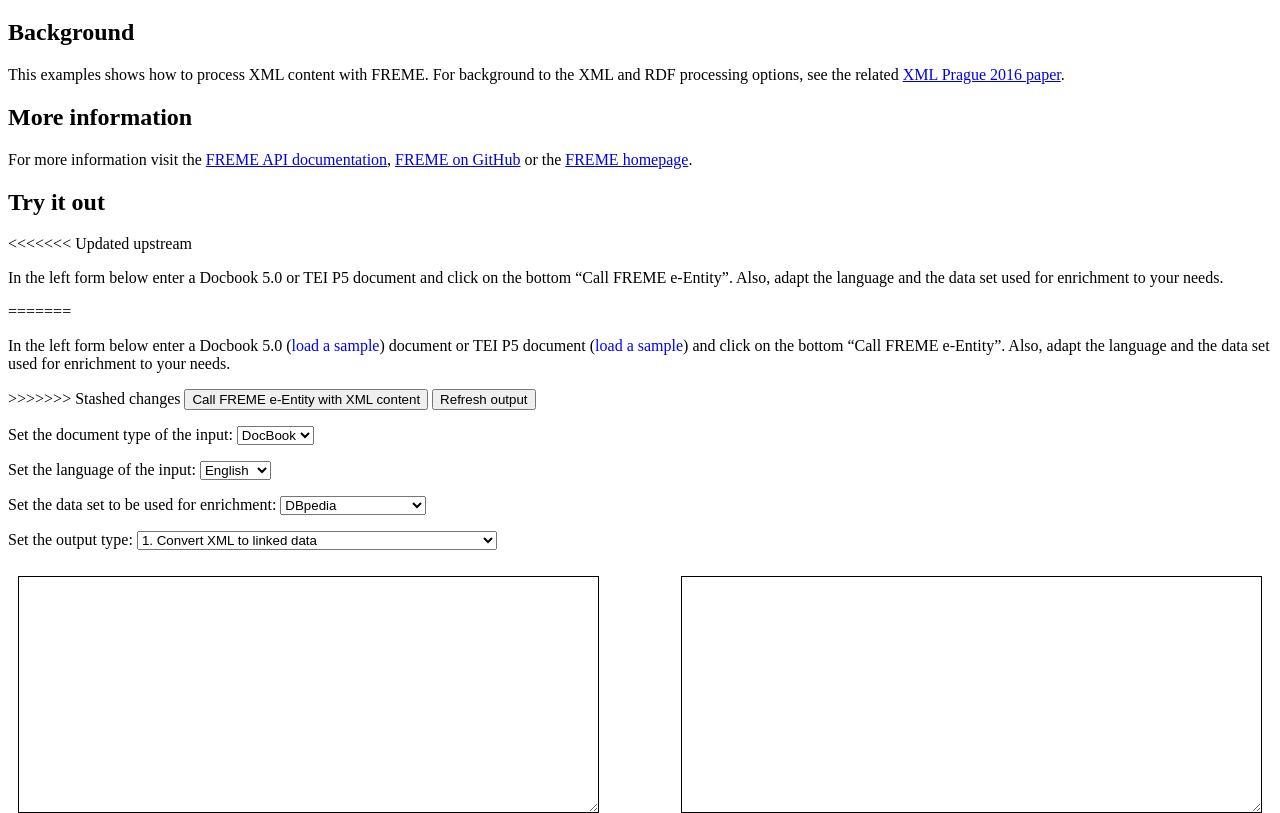
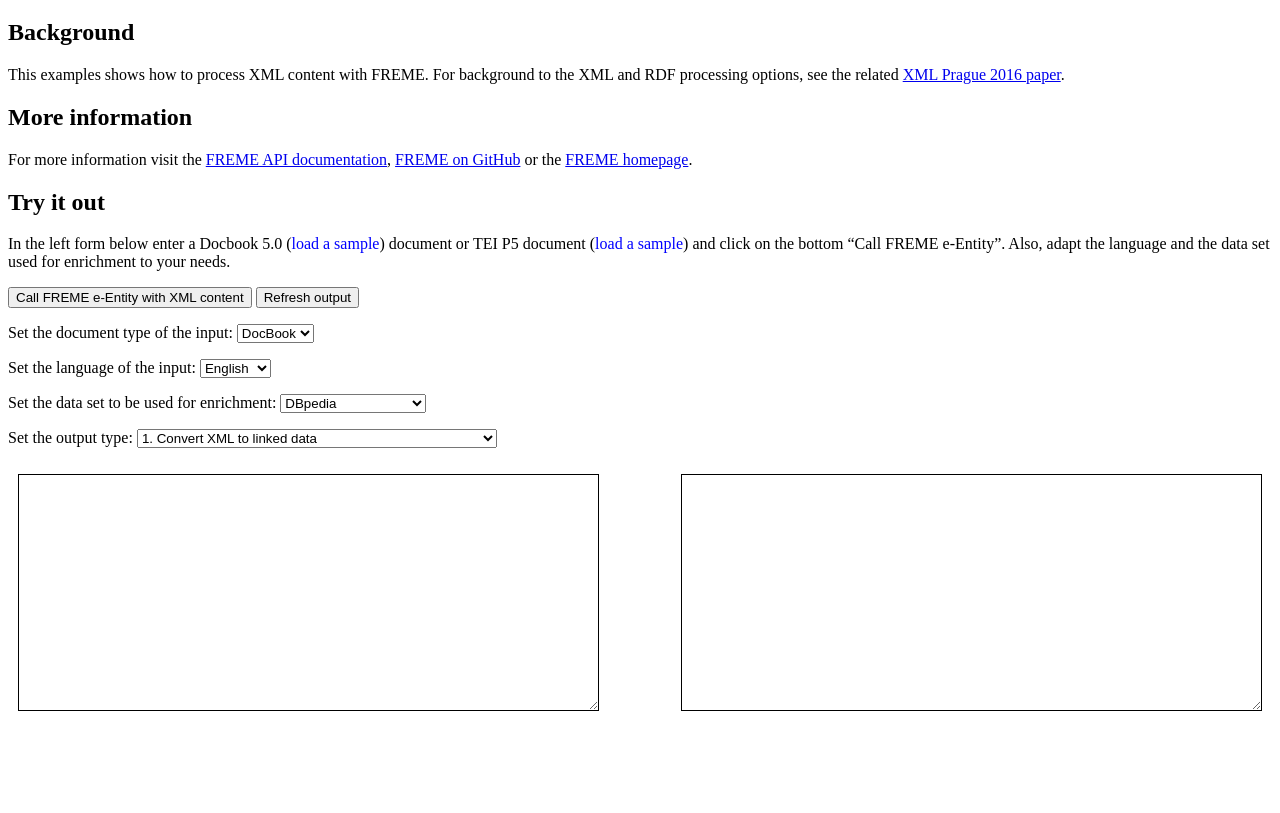
Before and after one commit to fsasaki/stuff, a plain HTML site: page xmlprague2016/demo/index.html in a window 1280 px wide. Shown: the part 61-874 px from the top of the page. After the commit the page ends 800 px from the top, so only its background shows below. Drawn offline with Linux system fonts and the light colour scheme.

Commit message:
fixed conflicts

```diff
--- a/xmlprague2016/demo/index.html
+++ b/xmlprague2016/demo/index.html
@@ -201,13 +201,9 @@
 	<h2 id="more-infos">More information</h2>
 	<p>For more information visit the <a target="_blank" href="http://api-dev.freme-project.eu/doc/api-doc/full.html">FREME API documentation</a>, <a target="_blank" href="https://github.com/freme-project/">FREME on GitHub</a> or the <a target="_blank" href="http://freme-project.eu/">FREME homepage</a>.</p>
 	<h2 id="try-it-out">Try it out</h2>
-<<<<<<< Updated upstream
-	<p>In the left form below enter a Docbook 5.0 or TEI P5 document and click on the bottom <q>Call FREME e-Entity</q>. Also, adapt the language and the data set used for enrichment to your needs.</p>
-=======
 	<p>In the left form below enter a Docbook 5.0 (<span class="loadsample" onclick="var docbooksample = $('#docbooksample').text();
                 $('#content').empty().val(docbooksample.replace(/</g, '&lt;'))">load a sample</span>) document or TEI P5 document (<span class="loadsample" onclick="var teisample = $('#teisample').text();
                 $('#content').empty().val(teisample.replace(/</g, '&lt;'))">load a sample</span>) and click on the bottom <q>Call FREME e-Entity</q>. Also, adapt the language and the data set used for enrichment to your needs.</p>
->>>>>>> Stashed changes
 	<button onclick="sendFreme();">Call FREME e-Entity with XML content</button>
 	<button onclick="$('#out').empty().append('Output');
                 $('#output2').empty();">Refresh output</button>
```
